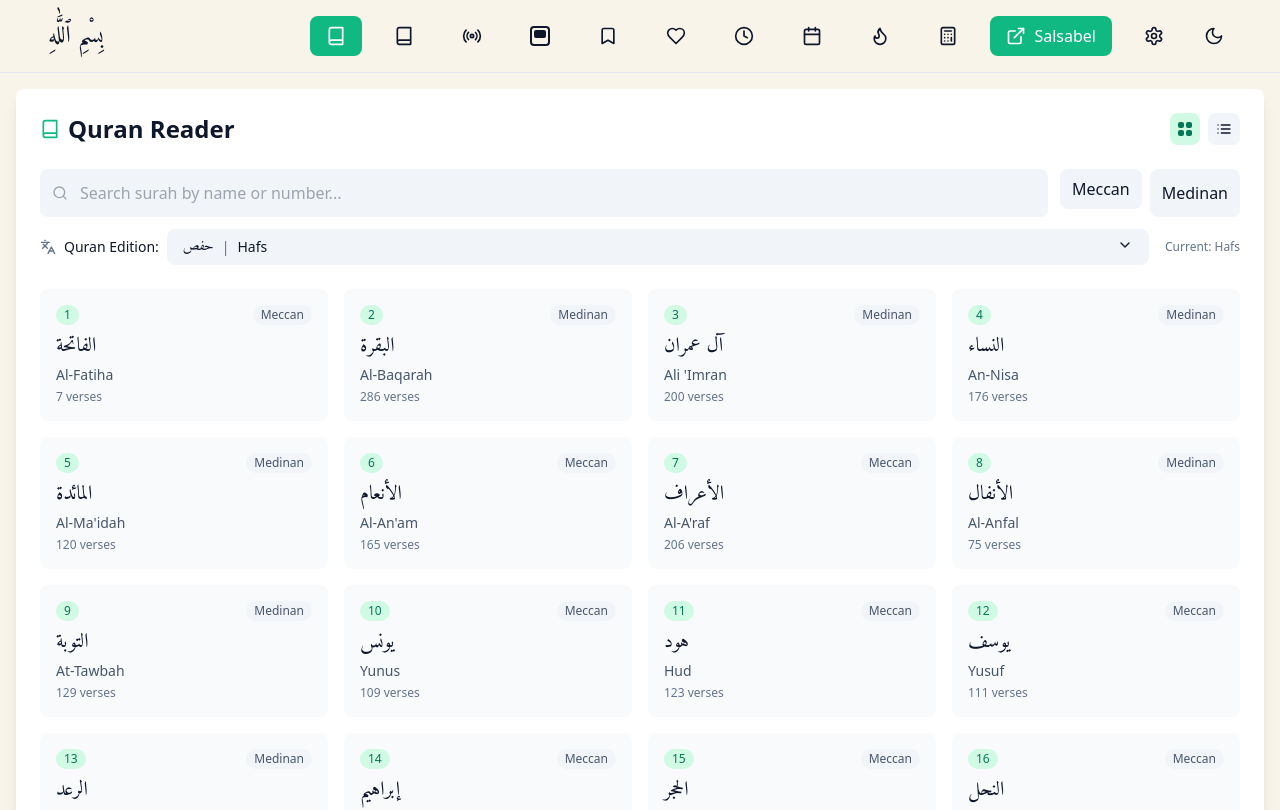
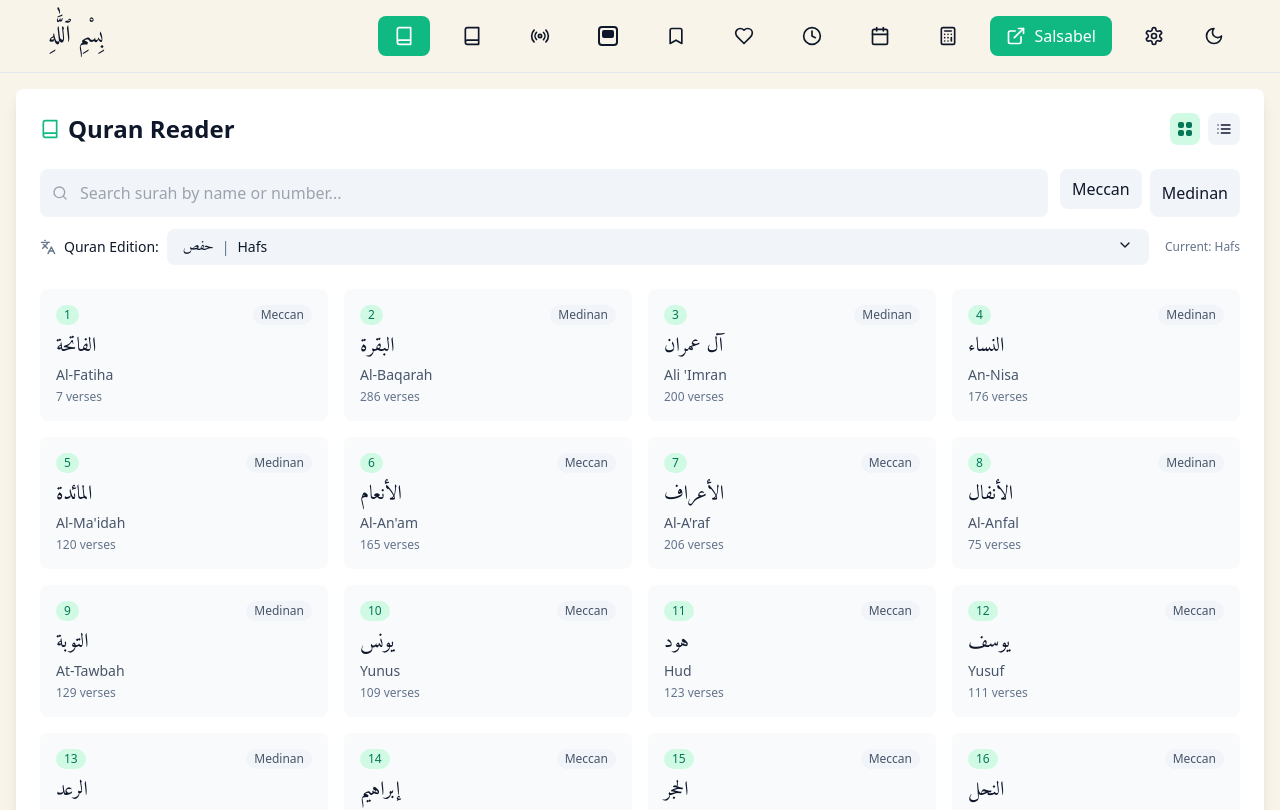
Before and after one commit to moaaz9950/salsabeel-5, a React (Vite) app: page / in a window 1280 px wide. Shown: the top 810 px of the page. Built offline with nearby package versions, Linux system fonts and the light colour scheme.

Commit message:
Updated App.tsx

```diff
--- a/src/App.tsx
+++ b/src/App.tsx
@@ -11,9 +11,10 @@ import Azkar from './components/Azkar';
 import Calendar from './components/Calendar';
 import ZakatCalculator from './components/ZakatCalculator';
 import RamadanPage from './components/RamadanPage';
+import { getCurrentRamadanState } from './lib/ramadanService';
 
 // Dynamic imports for heavy components
-const TafsirView = lazy(() => import('./components/TafsirView'));
+// const TafsirView = lazy(() => import('./components/TafsirView')); // Commented out as it was unused
 const HadithViewer = lazy(() => import('./components/Hadith/HadithViewer'));
 
 // Loading component for dynamic imports
@@ -95,17 +96,9 @@ function App() {
   const [showSurahView, setShowSurahView] = useState(false);
   const [isRamadan, setIsRamadan] = useState(false);
 
-  // Simplified Ramadan check - you can replace this with actual date calculation
   useEffect(() => {
-    const currentDate = new Date();
-    const currentMonth = currentDate.getMonth() + 1; // 1-12
-    const currentYear = currentDate.getFullYear();
-
-    // Simple check: Assume Ramadan is in April (month 4) for testing
-    // In production, you would use Hijri calendar calculation
-    const isRamadanMonth = currentMonth === 4; // Change this to actual calculation
-
-    setIsRamadan(isRamadanMonth);
+    const ramadanState = getCurrentRamadanState();
+    setIsRamadan(ramadanState.isRamadan);
   }, []);
 
   const handleSurahSelect = (surahNumber: number) => {
@@ -228,20 +221,21 @@ function App() {
               <CalendarIcon className="w-5 h-5" />
             </button>
 
-            {/* Always show Ramadan tab, but highlight during Ramadan */}
+            {/* FIXED LINE BELOW: Changed showRamadanTab to isRamadan */}
+            {isRamadan && (
               <button
                 onClick={() => setActiveTab('ramadan')}
                 className={cn(
-                "px-4 py-2 rounded-lg",
+                  "px-4 py-2 rounded-lg animate-pulse",
                   activeTab === 'ramadan' ?
-                  theme === 'ramadan' ? 'bg-amber-500 text-white' : 'bg-emerald-500 text-white'
-                  : '',
-                isRamadan && 'animate-pulse'
+                    'bg-amber-500 text-white' :
+                    'hover:bg-amber-100'
                 )}
                 title="Ramadan"
               >
                 <Flame className="w-5 h-5" />
               </button>
+            )}
 
             <button
               onClick={() => setActiveTab('zakat')}
@@ -339,7 +333,6 @@ function App() {
             </div>
           </div>
         )}
-
         {activeTab === 'azkar' && (
           <div className="grid gap-6 md:grid-cols-2">
             <div className="md:col-span-2">
@@ -375,7 +368,7 @@ function App() {
         {activeTab === 'ramadan' && (
           <div className="grid gap-6 md:grid-cols-2">
             <div className="md:col-span-2">
-              <RamadanPage theme={theme} />
+              <RamadanPage />
             </div>
           </div>
         )}
@@ -427,6 +420,7 @@ function App() {
                     />
                   </div>
                 </div>
+
               </div>
             </div>
           </div>
```
Lines whose indentation alone changed are shown as unchanged.
